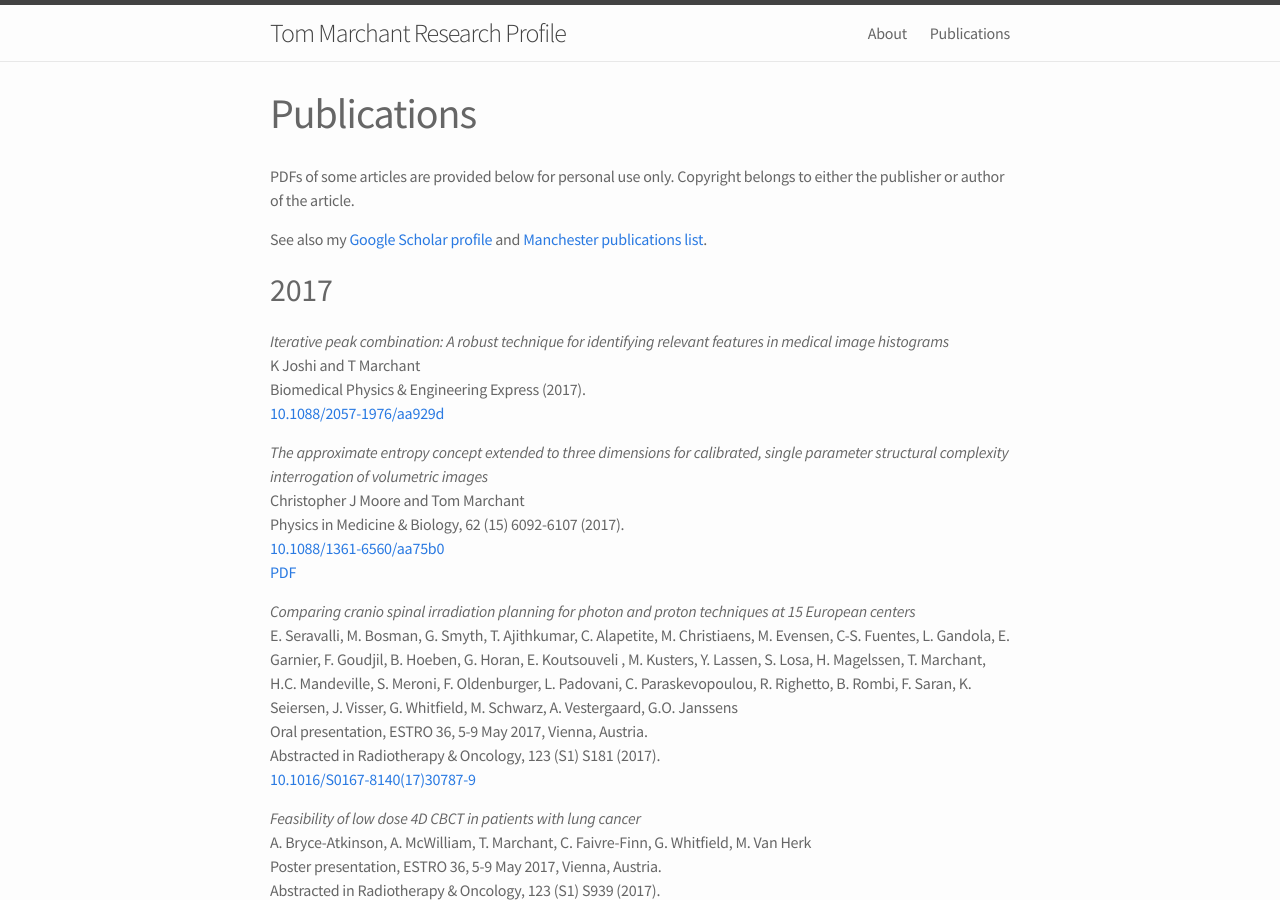
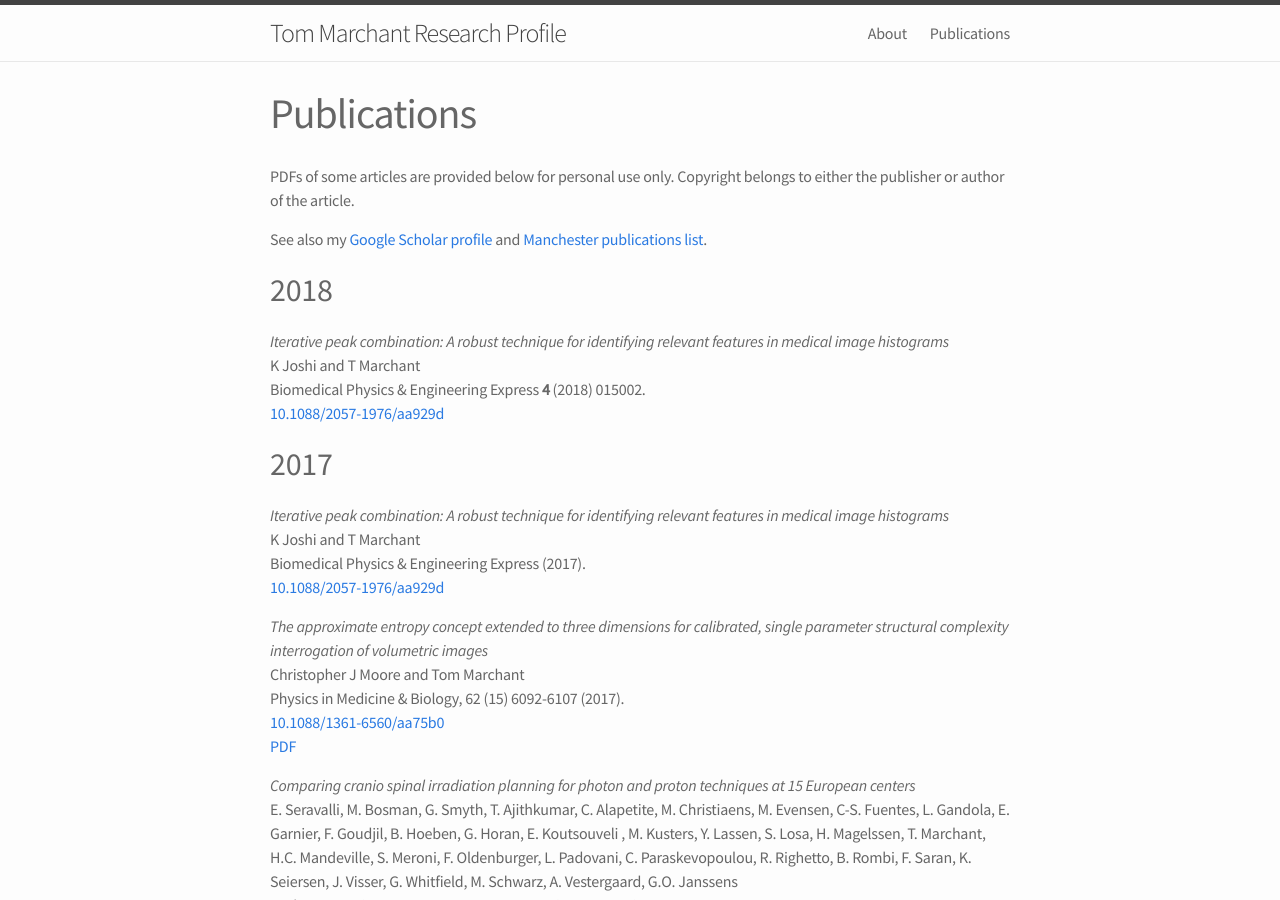
Before and after one commit to temarchant/researchprofile, a Jekyll site: the page built from 02_publications.md, in a window 1280 px wide and 900 px high. Built offline with Jekyll 4.4.1, drawn with Linux system fonts in a browser that asks for light colours.

Commit message:
update bpex histo scaling ref

```diff
--- a/02_publications.md
+++ b/02_publications.md
@@ -10,6 +10,15 @@
 See also my [Google Scholar
 profile](http://scholar.google.com/citations?hl=en&user=xvosebYAAAAJ) and [Manchester publications
 list](https://www.research.manchester.ac.uk/portal/en/researchers/thomas-marchant(962e3f0a-0217-4d2b-8028-22943cb08a9e)/publications.html).
+
+2018
+----
+
+*Iterative peak combination: A robust technique for identifying relevant
+features in medical image histograms*
+K Joshi and T Marchant
+Biomedical Physics & Engineering Express **4** (2018) 015002.
+[10.1088/2057-1976/aa929d](https://doi.org/10.1088/2057-1976/aa929d)
 
 2017
 ----
```
